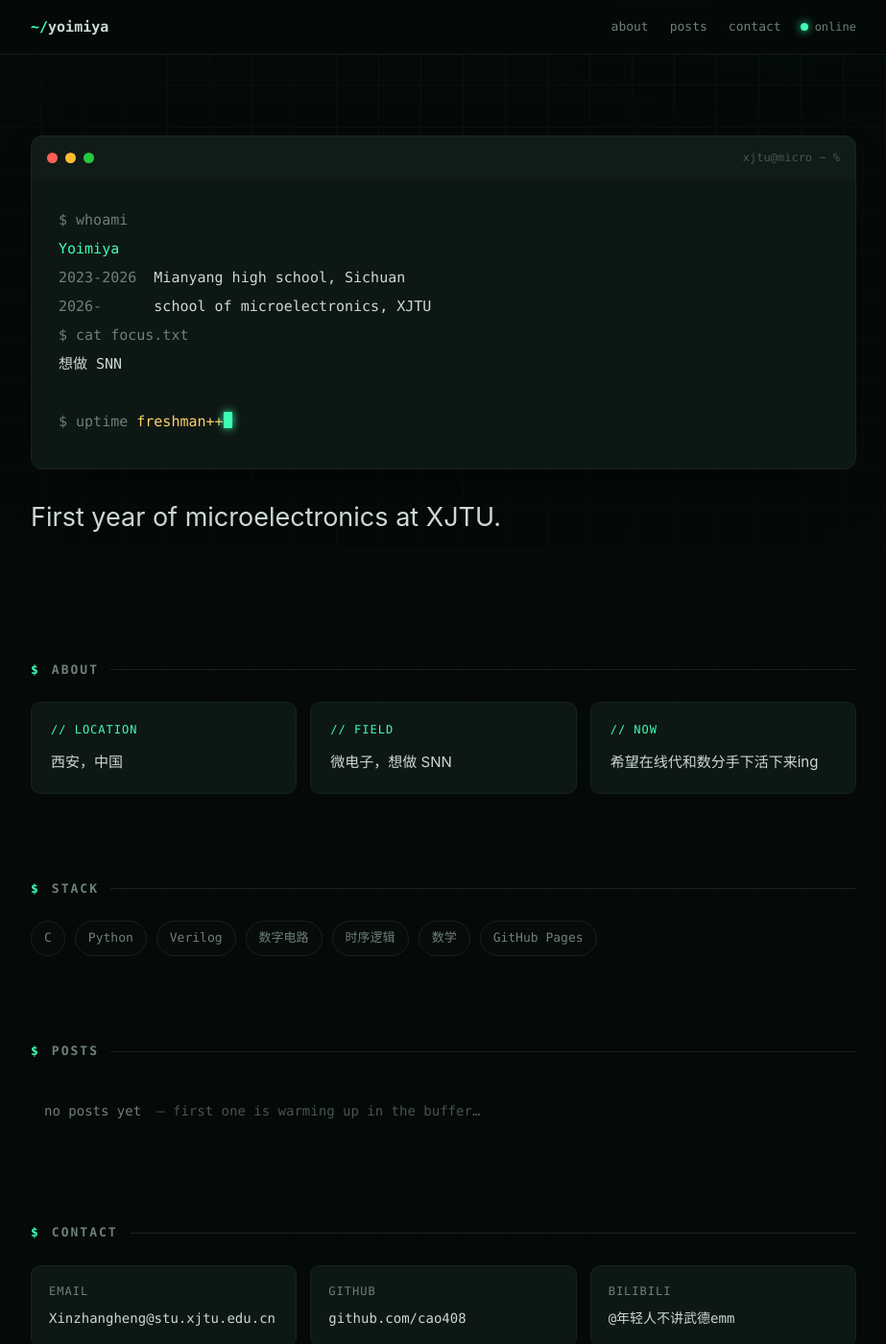
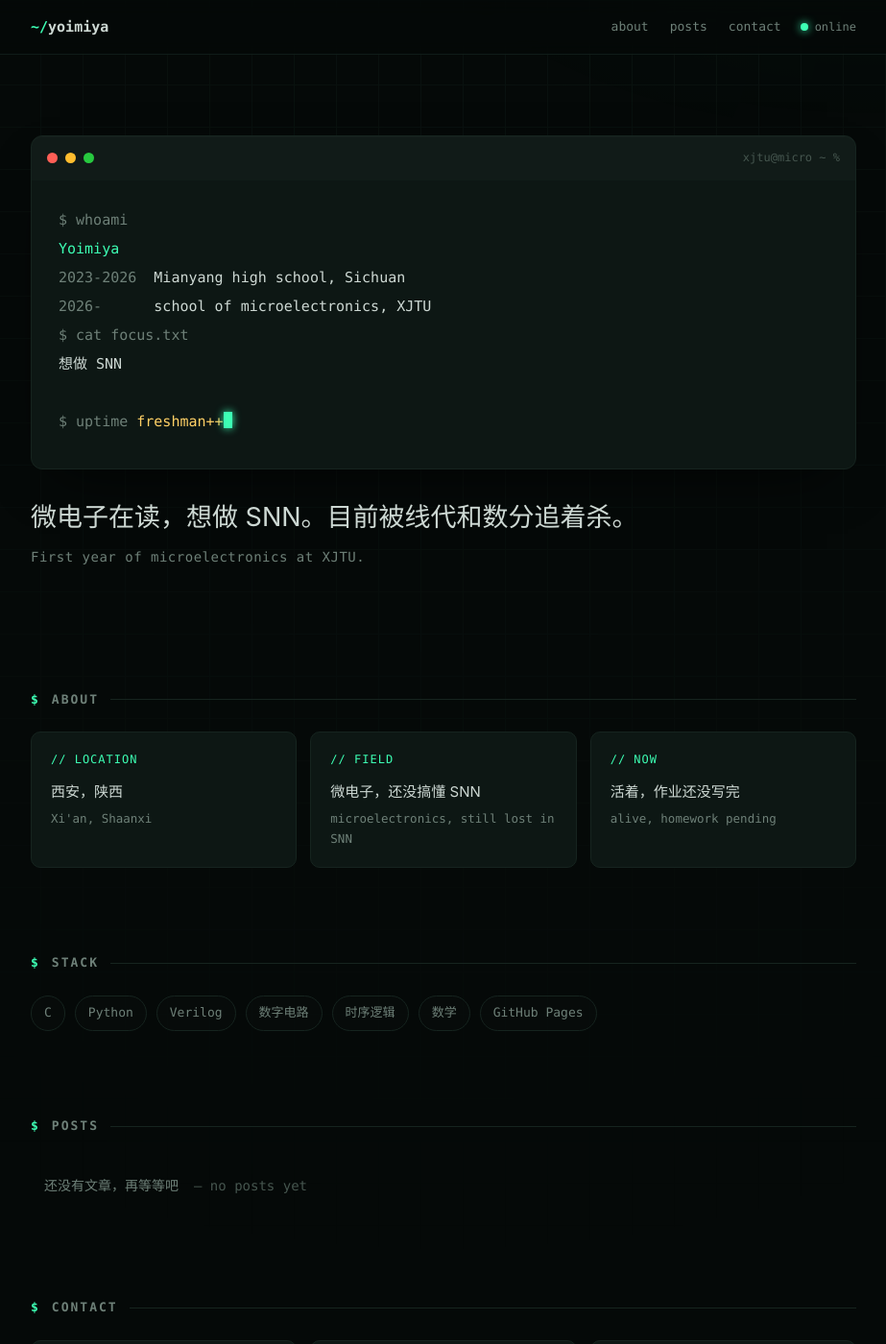
Before and after one commit to cao408/cao408.github.io, a Jekyll site: the page built from index.md, in a window 1280 px wide and 1400 px high. Shown: the whole window at 96% size, without its empty margins (178-1101 px from the left). Built offline with Jekyll 4.4.1, drawn with Linux system fonts in a browser that asks for light colours.

Commit message:
copy: kimi drafts + english subtitles

```diff
--- a/index.md
+++ b/index.md
@@ -17,7 +17,8 @@ title: Yoimiya
     </div>
   </div>
   <p class="tagline">
-    First year of microelectronics at XJTU.
+    微电子在读，想做 SNN。目前被线代和数分追着杀。
+    <span class="en">First year of microelectronics at XJTU.</span>
   </p>
 </div>
 
@@ -26,15 +27,15 @@ title: Yoimiya
   <div class="about-grid">
     <div class="about-card">
       <span class="lab">// LOCATION</span>
-      <span class="val">西安，中国</span>
+      <span class="val">西安，陕西<small>Xi'an, Shaanxi</small></span>
     </div>
     <div class="about-card">
       <span class="lab">// FIELD</span>
-      <span class="val">微电子，想做 SNN</span>
+      <span class="val">微电子，还没搞懂 SNN<small>microelectronics, still lost in SNN</small></span>
     </div>
     <div class="about-card">
       <span class="lab">// NOW</span>
-      <span class="val">希望在线代和数分手下活下来ing</span>
+      <span class="val">活着，作业还没写完<small>alive, homework pending</small></span>
     </div>
   </div>
 </section>
@@ -62,7 +63,7 @@ title: Yoimiya
       <span class="ar">&rarr;</span>
     </li>
     {% else %}
-    <li class="empty">no posts yet <span class="muted">— first one is warming up in the buffer…</span></li>
+    <li class="empty">还没有文章，再等等吧 <span class="muted">— no posts yet</span></li>
     {% endfor %}
   </ul>
 </section>
```
